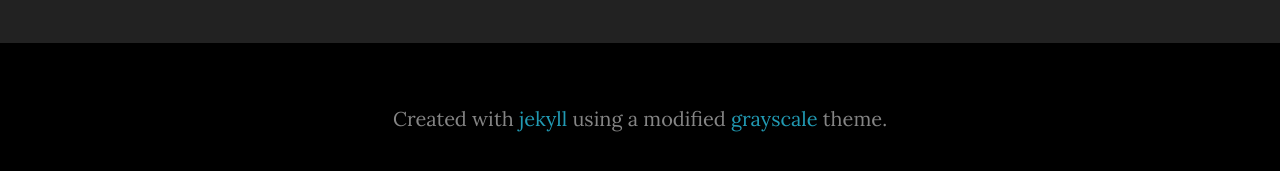
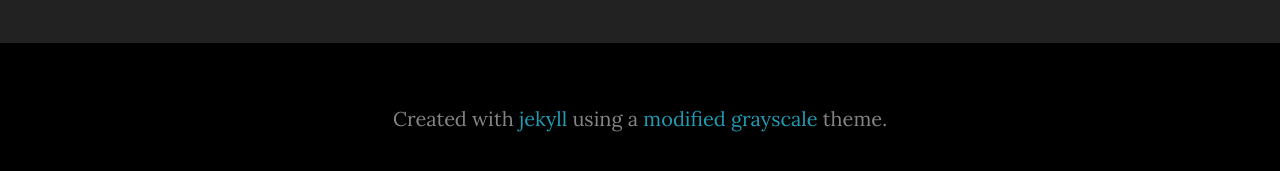
Before and after one commit to AJLeonardi/AJLeonardi, a Jekyll site: the page built from index.html, in a window 1280 px wide and 900 px high, scrolled down 7115 px. Shown: the part 715-886 px from the top of the window. Built offline with Jekyll 4.4.1, drawn with Linux system fonts in a browser that asks for light colours.

Commit message:
updated footer with link to my grayscale github fork, instead of the non-modfied version.

```diff
--- a/_includes/footer.html
+++ b/_includes/footer.html
@@ -1,6 +1,6 @@
     <!-- Footer -->
     <footer>
         <div class="container text-center">
-            <p>Created with <a target='_blank' href='https://jekyllrb.com/'>jekyll</a> using a modified <a target='_blank' href='https://github.com/jeromelachaud/grayscale-theme'> grayscale</a> theme.</p>
+            <p>Created with <a target='_blank' href='https://jekyllrb.com/'>jekyll</a> using a <a target='_blank' href='https://github.com/AJLeonardi/grayscale-theme'>modified  grayscale</a> theme.</p>
         </div>
     </footer>
```
